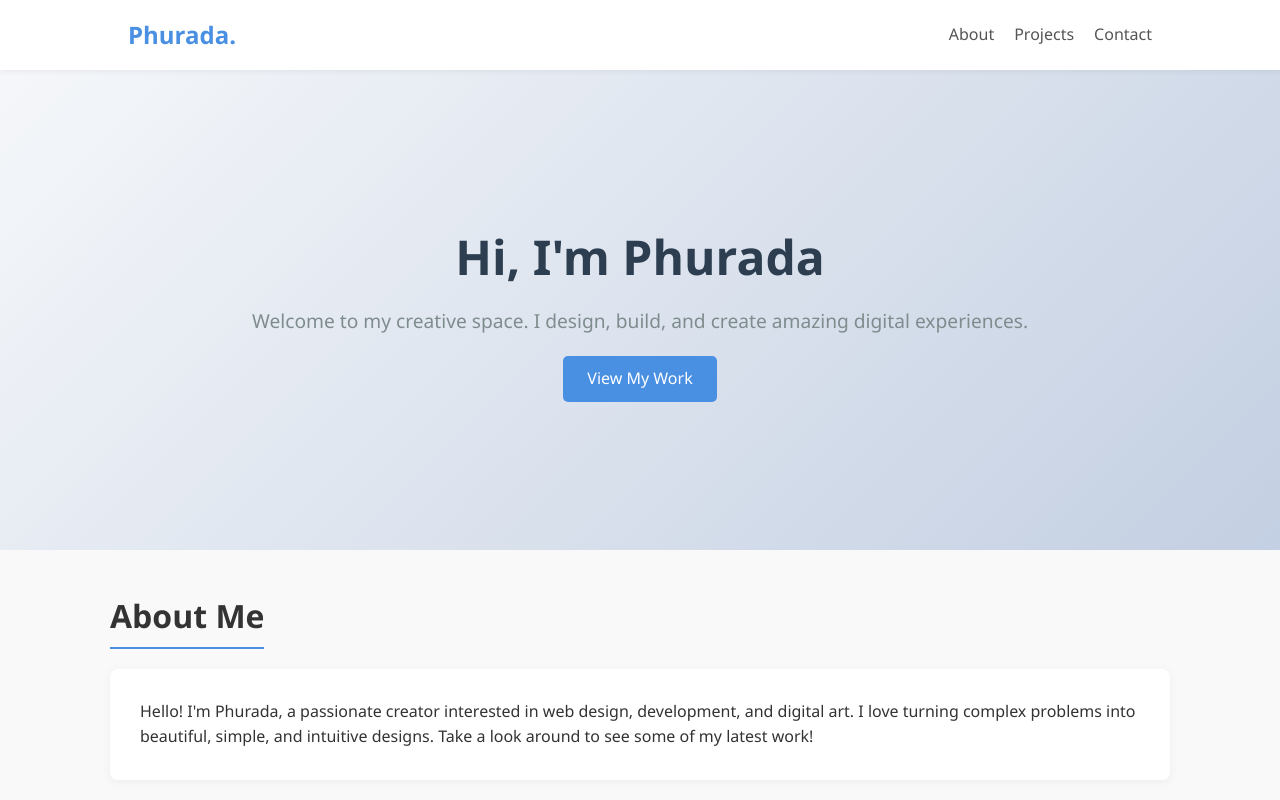
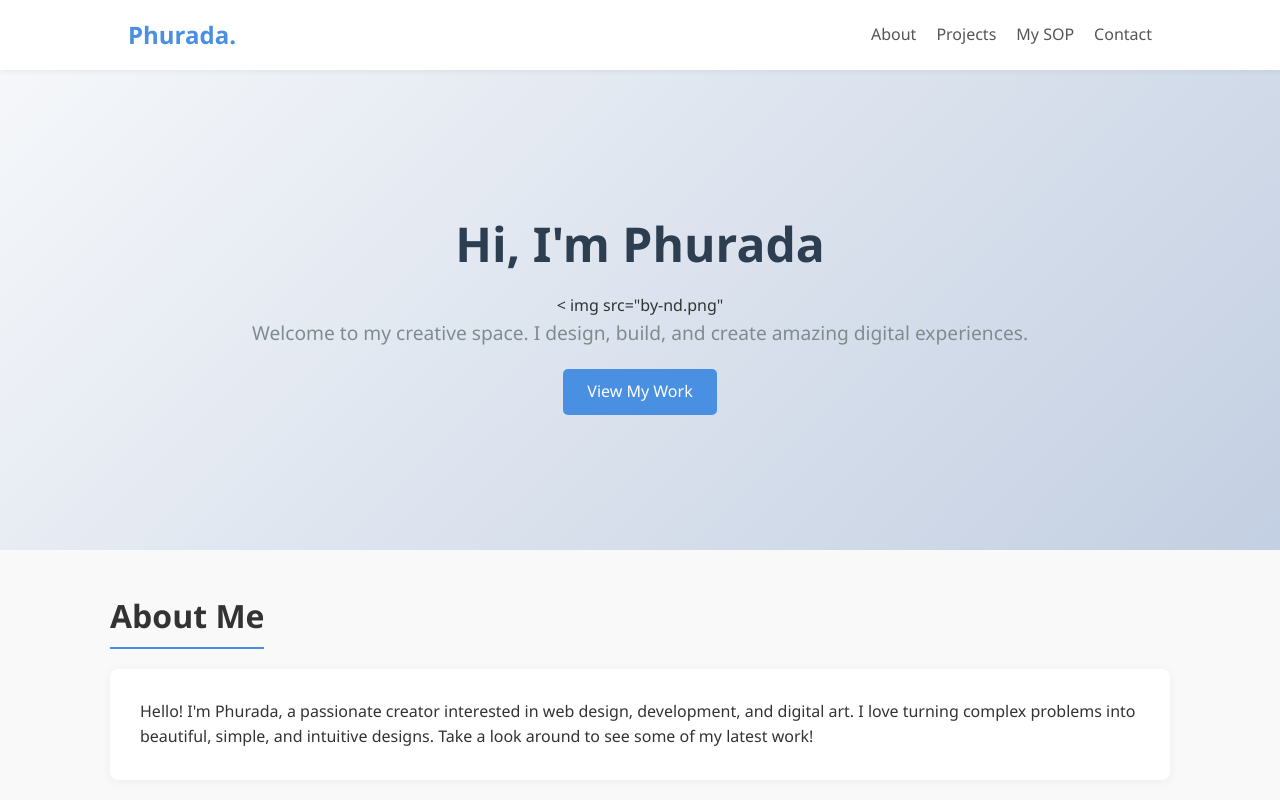
Before and after one commit to phuradap-wq/phuradap-wq.6-1.github.io, a plain HTML site: page index.html in a window 1280 px wide. Shown: the top 800 px of the page. Drawn offline with Linux system fonts and the light colour scheme.

Commit message:
Update index.html

```diff
--- a/index.html
+++ b/index.html
@@ -190,12 +190,15 @@
         <ul>
             <li><a href="#about">About</a></li>
             <li><a href="#projects">Projects</a></li>
+            <li><a href="#SOP">My SOP</a></li>
             <li><a href="#contact">Contact</a></li>
         </ul>
     </nav>
 
     <header class="hero">
         <h1>Hi, I'm Phurada</h1>
+< img src="by-nd.png"
+
         <p>Welcome to my creative space. I design, build, and create amazing digital experiences.</p>
         <a href="#projects" class="btn">View My Work</a>
     </header>
```
